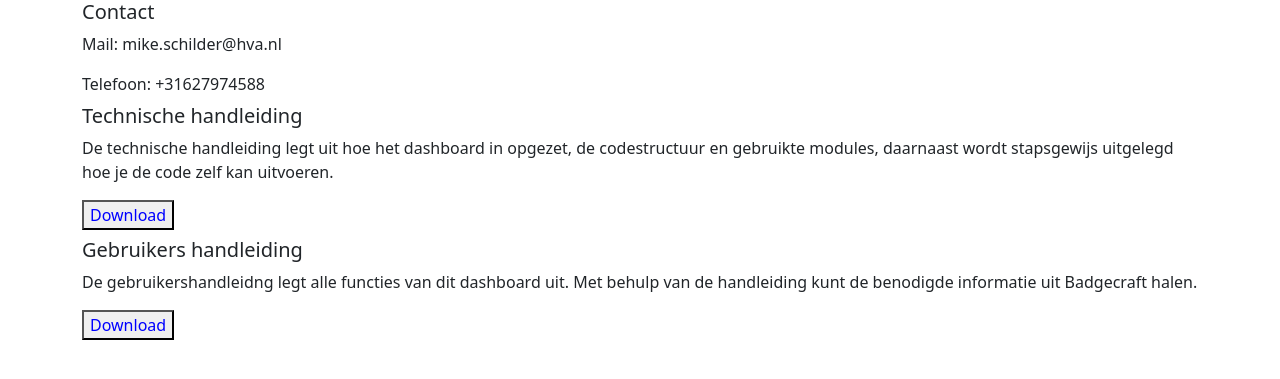
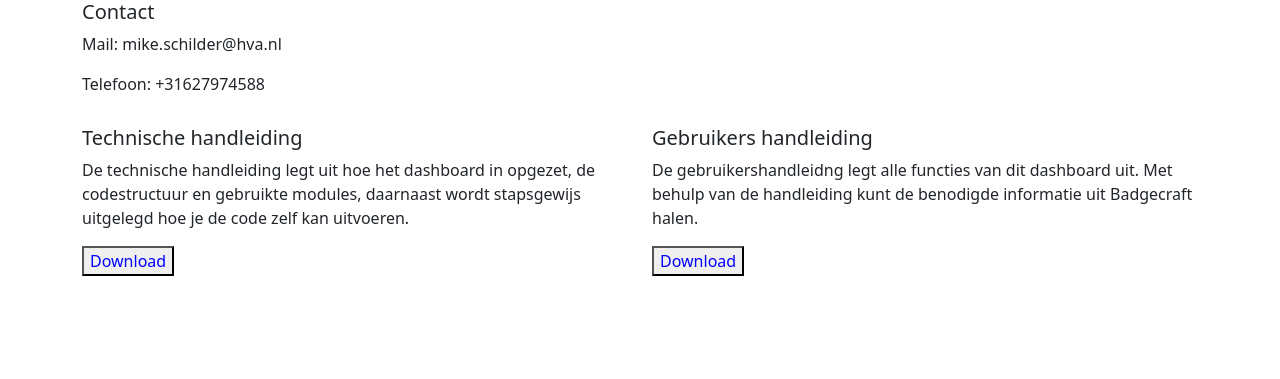
Before and after one commit to lucasvtoor/student-tracking, a Flask app: page /help in a window 1280 px wide. Shown: the top 379 px of the page. Run offline with Flask 2, Linux system fonts and the light colour scheme.

Commit message:
row toegevoegd met css

```diff
--- a/app/static/css/helppage.css
+++ b/app/static/css/helppage.css
@@ -0,0 +1,5 @@
+.row {
+    margin-top: 30px;
+    background-color: white;
+    border-radius: 10px;
+}
--- a/app/templates/helppage.html
+++ b/app/templates/helppage.html
@@ -15,12 +15,13 @@
   <body>
     <div class="container">
         <div>
-          <div class="card-title">
+          <div class="header">
             <h5>Contact</h5>
             <p class="card-text">Mail: mike.schilder@hva.nl</p>
             <p class="card-text">Telefoon: +31627974588 </p>
           </div>
-          <div class="card-title">
+          <div class="row">
+            <div class="col">
                 <h5>Technische handleiding</h5>
                 <p class="card-text">De technische handleiding legt uit hoe het dashboard in opgezet, de codestructuur en gebruikte modules, daarnaast wordt stapsgewijs uitgelegd hoe je de code zelf kan uitvoeren.</p>
                 <a
@@ -29,13 +30,14 @@
                  >
               </div>
 
-          <div class="card-title">
+            <div class="col">
                 <h5>Gebruikers handleiding</h5>
                 <p class="card-text">De gebruikershandleidng legt alle functies van dit dashboard uit. Met behulp van de handleiding kunt de benodigde informatie uit Badgecraft halen.</p>
                 <a
                   href="https://docs.google.com/document/d/1nWyhF8iyx1GK26zao37a-54S_qFOvP22MMF9Cb-RCWM/export?format=pdf"
-              ><button style="color: blue">Download</button></a
-            >
+                  ><button style="color: blue">Download</button></a>
+             </div>
+
           </div>
         </div>
     </div>
```
Lines whose indentation alone changed are shown as unchanged.
